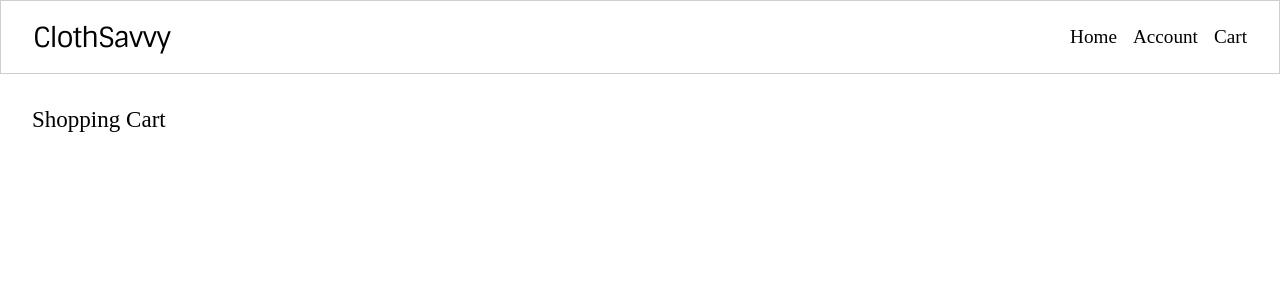
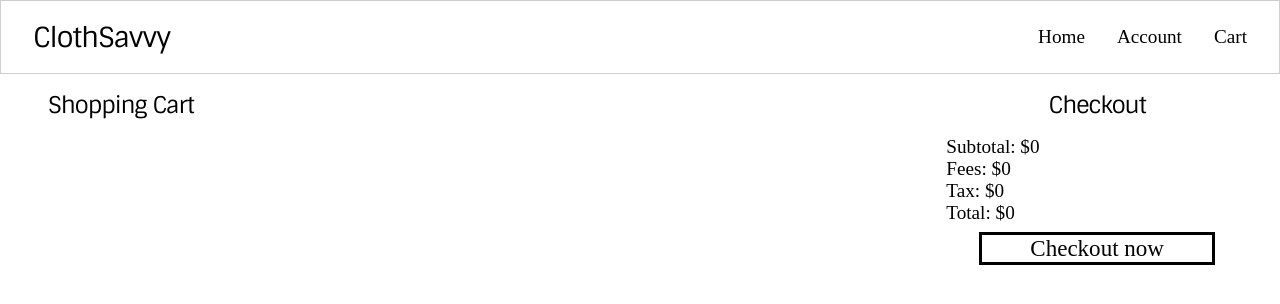
Before and after one commit to temmiecore/e-commerce-website, a React (Vite) app: page /cart in a window 1280 px wide. Shown: the top 304 px of the page. Built offline with nearby package versions, Linux system fonts and the light colour scheme; a web font is replaced by a local one.

Commit message:
Add Checkout section

```diff
--- a/src/App.jsx
+++ b/src/App.jsx
@@ -1,50 +1,86 @@
-import { Route, BrowserRouter as Router, Routes } from "react-router-dom"
-import Header from "./components/Header"
-import PageLanding from "./components/pages/PageLanding"
-import PageMain from "./components/pages/PageMain"
-import PageCart from "./components/pages/PageCart"
-import { useState } from "react"
+import { Route, BrowserRouter as Router, Routes } from "react-router-dom";
+import Header from "./components/Header";
+import PageLanding from "./components/pages/PageLanding";
+import PageMain from "./components/pages/PageMain";
+import PageCart from "./components/pages/PageCart";
+import { useState } from "react";
 
 function App() {
     const [cartItems, setCartItems] = useState([]);
 
     const handleAddItemToCart = (item) => {
-    const index = cartItems.findIndex(toFind => toFind.id == item.id);
+        const index = cartItems.findIndex((toFind) => toFind.id == item.id);
 
-    if (index == -1) {
-      setCartItems(prevData => [...prevData, {
+        if (index == -1)
+            setCartItems((prevData) => [...prevData,
+                {
                     id: item.id,
                     name: item.name,
                     price: item.price,
                     image: item.image,
                     qty: 1,
-      }]);
+                },
+            ]);
+        else
+            setCartItems((prevData) => {
+                const updatedItems = [...prevData];
+                updatedItems[index].qty++;
+                return updatedItems;
+            });
+
+    };
+
+    const handleQuantityChange = (item, isIncrement) => {
+        const index = cartItems.findIndex((toFind) => toFind.id == item.id);
+
+        setCartItems((prevData) => {
+            const updatedData = [...prevData];
+
+            if (index == -1)
+                return updatedData;
+
+            if (isIncrement)
+                updatedData[index].qty++;
+            else {
+                updatedData[index].qty--;
+
+                if (updatedData[index].qty <= 0)
+                    updatedData.splice(index, 1);
             }
-    else {
-      setCartItems(prevData => [
-          ...prevData.slice(0, index),
-          {
-            ...prevData[index],
-            qty: prevData[index].qty + 1
-          },
-          ...prevData.slice(index + 1)
-        ]
-      )}
-    console.log(cartItems);
+            return updatedData;
+        });
+    };
+
+    const handleCheckout = () => {
+        setCartItems([]);
     }
 
-  return <>
+    return (
+        <>
             <Router>
                 <Header />
                 <main>
                     <Routes>
                         <Route path="/" element={<PageLanding />} />
-          <Route path="/home" element={<PageMain handleAddItemToCart={handleAddItemToCart} />} />
-          <Route path="/cart" element={<PageCart cartItems={cartItems} />} />
+                        <Route
+                            path="/home"
+                            element={<PageMain handleAddItemToCart={handleAddItemToCart} />}
+                        />
+                        <Route
+                            path="/cart"
+                            element={
+                                <PageCart
+                                    cartItems={cartItems}
+                                    handleQuantityChange={handleQuantityChange}
+                                    handleCheckout={handleCheckout}
+                                />
+                            }
+                        />
                     </Routes>
                 </main>
             </Router>
         </>
+    );
 }
 
-export default App
+export default App;
--- /dev/null
+++ b/src/components/Checkout.jsx
@@ -0,0 +1,45 @@
+import { useEffect, useState } from "react";
+import Button from "./Button";
+import PropTypes from "prop-types";
+
+import "./styles/Checkout.css"
+
+function Checkout({
+    cartItems,
+    handleCheckout,
+}) {
+    const [prices, setPrices] = useState([0,0,0,0]);
+
+    const calculatePrice = () => {
+        let subtotal = 0;
+        cartItems.forEach(item => {
+            subtotal += item.price * item.qty
+        });
+        const fees = subtotal * 0.02;
+        const tax = subtotal * 0.05;
+        const total = subtotal + fees + tax;
+        setPrices([subtotal, fees, tax, total])
+    }
+
+    useEffect(() => {
+        calculatePrice();
+    }, [cartItems]);
+
+    return <div className="cart-checkoutarea">
+        <h3 className="heading-text">Checkout</h3>
+        <div className="checkoutarea-textarea">
+            <h4 className="body-text">Subtotal: ${Math.round(prices[0]*100)/100}</h4>
+            <h4 className="body-text">Fees: ${Math.round(prices[1]*100)/100}</h4>
+            <h4 className="body-text">Tax: ${Math.round(prices[2]*100)/100}</h4>
+            <h4 className="body-text">Total: ${Math.round(prices[3]*100)/100}</h4>
+        </div>
+        <Button onClick={handleCheckout}>Checkout now</Button>
+    </div>
+}
+
+Checkout.propTypes = {
+    cartItems: PropTypes.array.isRequired,
+    handleCheckout: PropTypes.func.isRequired,
+}
+
+export default Checkout;
--- a/src/components/cart grid/CartGrid.jsx
+++ b/src/components/cart grid/CartGrid.jsx
@@ -5,15 +5,14 @@ import "../styles/CartGrid.css"
 
 function CartGrid({
     cartItems,
+    handleQuantityChange,
 }) {
     return <div className="cart-grid">
         {cartItems.map(item => (
             <CartGridItem
                 key={item.id}
-                name={item.name}
-                price={item.price}
-                image={item.image}
-                qty={item.qty}
+                item={item}
+                handleQuantityChange={handleQuantityChange}
             />
         ))}
     </div>
@@ -21,6 +20,7 @@ function CartGrid({
 
 CartGrid.propTypes = {
     cartItems: PropTypes.array.isRequired,
+    handleQuantityChange: PropTypes.func.isRequired,
 }
 
 
--- a/src/components/cart grid/CartGridItem.jsx
+++ b/src/components/cart grid/CartGridItem.jsx
@@ -1,29 +1,32 @@
 import PropTypes from "prop-types";
+import Button from "../Button";
 
 function CartGridItem({
-    name,
-    price,
-    image,
-    qty,
+    item,
+    handleQuantityChange,
 }) {
     return <div className="cart-grid-item">
-        <img src={image} alt={name} />
+        <img src={item.image} alt={item.name} />
         <div className="cart-grid-item-textarea">
-            <div>
-                <h4 className="body-text">{name}</h4>
-                <h4 className="body-text">${price}</h4>
+            <div className="cart-grid-item-nameprice">
+                <div>
+                    <h4 className="body-text">{item.name}</h4>
+                    <h5 className="body-text">in stock</h5>
+                </div>
+                <h4 className="body-text">${item.price}</h4>
             </div>
-            <h5 className="body-text">in stock</h5>
-            <h4 className="body-text">Qty: {qty}</h4>
+            <div className="cart-grid-item-qty">
+                <h4 className="body-text">Qty: {item.qty}</h4>
+                <Button onClick={() => handleQuantityChange(item, true)}>+</Button>
+                <Button onClick={() => handleQuantityChange(item, false)}>-</Button>
+            </div>
         </div>
     </div>
 }
 
 CartGridItem.propTypes = {
-    name: PropTypes.string.isRequired,
-    price: PropTypes.number.isRequired,
-    image: PropTypes.string.isRequired,
-    qty: PropTypes.number.isRequired,
+    item: PropTypes.object.isRequired,
+    handleQuantityChange: PropTypes.func.isRequired,
 }
 
 export default CartGridItem;
--- a/src/components/pages/PageCart.jsx
+++ b/src/components/pages/PageCart.jsx
@@ -2,24 +2,29 @@ import PropTypes from "prop-types";
 import CartGrid from "../cart grid/CartGrid";
 
 import "../styles/PageCart.css"
+import Button from "../Button";
+import Checkout from "../Checkout";
 
 function PageCart({
     cartItems,
+    handleQuantityChange,
+    handleCheckout,
 }) {
     return <div className="cart-page-parent">
         <div className="cart-page">
             <div className="cart-cartarea">
-                <h3 className="body-text">Shopping Cart</h3>
-                <CartGrid cartItems={cartItems} />
+                <h3 className="heading-text">Shopping Cart</h3>
+                <CartGrid cartItems={cartItems} handleQuantityChange={handleQuantityChange} />
             </div>
-            <div className="cart-checkoutarea">
-            </div>
+            <Checkout cartItems={cartItems} handleCheckout={handleCheckout}/>
         </div>
     </div>
 }
 
 PageCart.propTypes = {
     cartItems: PropTypes.array.isRequired,
+    handleQuantityChange: PropTypes.func.isRequired,
+    handleCheckout: PropTypes.func.isRequired,
 }
 
 export default PageCart;
--- a/src/components/styles/CartGrid.css
+++ b/src/components/styles/CartGrid.css
@@ -1,6 +1,7 @@
 .cart-grid {
     display: flex;
     flex-direction: column;
+    gap: 16px;
 }
 
 .cart-grid-item {
@@ -11,13 +12,37 @@
 
 .cart-grid-item img {
     max-width: 200px;
+    margin-right: 8px;
 }
 
 .cart-grid-item-textarea {
+    padding: 8px;
     width: 100%;
+    display: flex;
+    flex-direction: column;
+    justify-content: space-between;
 }
 
-.cart-grid-item-textarea > div {
+.cart-grid-item-nameprice {
     display: flex;
     justify-content: space-between;
 }
+
+.cart-grid-item-nameprice > h4 {
+    font-weight: bold;
+}
+
+.cart-grid-item-qty {
+    display: flex;
+    align-items: center;
+    gap: 8px;
+}
+
+.cart-grid-item-qty h4 {
+    margin-right: 8px;
+}
+
+.cart-grid-item-qty button {
+    padding: 0;
+    width: 45px;
+}
--- /dev/null
+++ b/src/components/styles/Checkout.css
@@ -0,0 +1,18 @@
+.cart-checkoutarea {
+    display: flex;
+    flex-direction: column;
+}
+
+.cart-checkoutarea > h3 {
+    text-align: center;
+    padding: 16px;
+}
+
+.checkoutarea-textarea {
+    margin-bottom: 8px;
+}
+
+.cart-checkoutarea > button {
+    align-self: center;
+    padding: 0 48px;
+}
--- a/src/components/styles/Header.css
+++ b/src/components/styles/Header.css
@@ -10,7 +10,7 @@ header {
 
 nav {
     display: flex;
-    gap: 16px;
+    gap: 32px;
     align-items: center;
 }
 
--- a/src/components/styles/PageCart.css
+++ b/src/components/styles/PageCart.css
@@ -1,21 +1,27 @@
 .cart-page-parent {
     width: 100%;
-    padding: 32px;
+    padding: 0 32px;
 }
 
 .cart-page {
     display: grid;
-    grid-template-columns: 1fr 1fr 1fr;
+    grid-template-columns: repeat(7, 1fr);
     width: 100%;
     max-width: 1550px;
     margin: 0 auto;
+    column-gap: 64px;
 }
 
 .cart-cartarea {
     grid-column-start: 1;
-    grid-column-end: 3;
+    grid-column-end: 6;
+}
+
+.cart-cartarea > h3 {
+    padding: 16px;
 }
 
 .cart-checkoutarea {
-    grid-column-start: 3;
+    grid-column-start: 6;
+    grid-column-end: 8;
 }
--- a/src/main.jsx
+++ b/src/main.jsx
@@ -5,7 +5,5 @@ import "./assets/index.css"
 import "./assets/fonts.css"
 
 ReactDOM.createRoot(document.getElementById("root")).render(
-  <React.StrictMode>
-    <App />
-  </React.StrictMode>,
+    <App />,
 )
```
Lines whose indentation alone changed are shown as unchanged.
